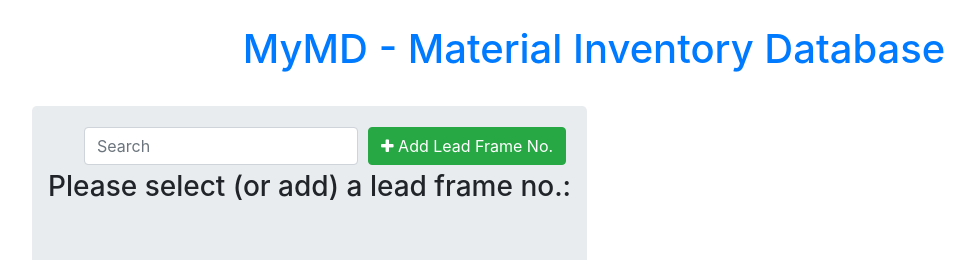
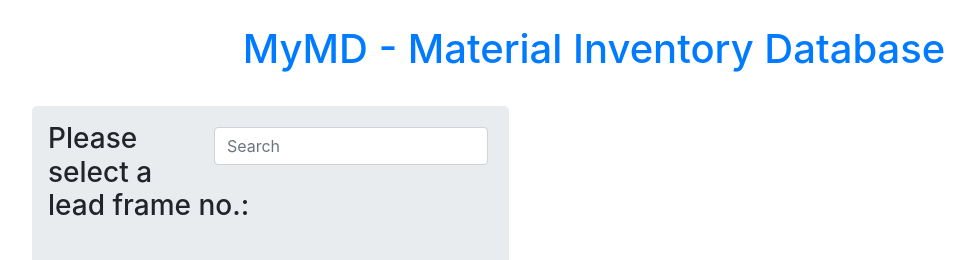
Before and after one commit to dsheah002/MyMDuser, a Flask app: page /lead_type in a window 1280 px wide. Shown: the top 260 px of the page, without its empty margins (38-1013 px from the left). Run offline with Flask 2, Linux system fonts and the light colour scheme; the visitor is signed in with stand-in values (Sample User, id 1); data that the repository does not hold is empty; some libraries are stand-ins or nearby versions.

Commit message:
Update lead_type.html

```diff
--- a/app/templates/lead_type.html
+++ b/app/templates/lead_type.html
@@ -10,14 +10,11 @@
         <div class="col-xs-7">
             <div class="jumbotron p-3">
 
-                    <button type="button" style="margin:5px;" class="btn btn-success float-right" data-toggle="modal"
-                        data-target="#mymodal"><i class="fa fa-plus"></i> Add Lead Frame No.</button>
-
                     <div class="form-group pull-right" style="margin:5px;">
                         <input type="text" class="form-control" id="mySearch" placeholder="Search">
                     </div>
 
-                    <h3>Please select (or add) a lead frame no.:</h3>
+                    <h3>Please select a lead frame no.:</h3>
 
                     </br>
                     </br>
@@ -70,85 +67,10 @@
                         <td></td>
                         <td>{{ lead.title }}</td>
                         <td></td>
-
-                        <td>
-                            <a href="/lead_type/update/{{lead.lead_type_id}}" class="btn" data-toggle="modal"
-                               data-target="#modaledit{{lead.lead_type_id}}"><i class="fa fa-pencil"></i></a>
-                        </td>
-                        <td></td>
-                        <td>
-                            <a href="/lead_type/delete/{{lead.lead_type_id}}" class="btn"
-                               onclick="return confirm('Are You Sure To Delete?')"><i class="fa fa-trash-o"></i></a>
-                        </td>
-                        <td></td>
                         <td>
                             <a href="/lead_type/{{ lead.lead_type_id }}" class="btn btn-success" >Select</a>
                         </td>
                     </tr>
-
-
-
-                  <!-- Modal Edit Material-->
-<div id="modaledit{{lead.lead_type_id}}" class="modal fade" role="dialog">
-   <div class="modal-dialog">
-      <div class="modal-content">
-
-         <div class="modal-header">
-            <h4 class="modal-title">Update Lead Frame No.</h4>
-         </div>
-
-         <div class="modal-body">
-            <form action="{{url_for('update_lead_type')}}" method="POST">
-
-                    <div class="form-group">
-                        <label>Lead Frame No.:</label>
-                        <input type="hidden"  name="lead_type_id" value="{{lead.lead_type_id}}">
-                        <input type="text" class="form-control" name="lead_no" value="{{lead.lead_no}}" required>
-                    </div>
-
-
-                    <div class="form-group">
-                        <label>Supplier:</label>
-                        <input type="text" class="form-control" name="supplier" value="{{lead.supplier}}" required>
-                    </div>
-
-                    <div class="form-group">
-                        <label>Package No.:</label>
-                        <input type="text" class="form-control" name="package_no" value="{{lead.package_no}}" required>
-                    </div>
-
-                    <div class="form-group">
-                        <label>Title:</label>
-                        <input type="text" class="form-control" name="title" value="{{lead.title}}" required>
-                    </div>
-
-                    <div class="form-group">
-                        <button class="btn btn-primary" type="submit">Update</button>
-                    </div>
-
-
-            </form>
-
-
-         </div>
-
-
-         <div class="modal-footer">
-
-
-            <button type="button" class="btn btn-secondary" data-dismiss="modal">Close</button>
-
-
-         </div>
-
-
-      </div>
-
-
-   </div>
-
-</div>
-
 
                     {% endfor %}
 
@@ -157,66 +79,6 @@
 
 
             </div>
-
-
-
-                  <!-- Modal Add Material-->
-<div id="mymodal" class="modal fade" role="dialog">
-   <div class="modal-dialog">
-      <div class="modal-content">
-         <div class="modal-header">
-            <h4 class="modal-title">Add Lead Frame No.</h4>
-         </div>
-
-         <div class="modal-body">
-            <form action="{{url_for('insert_lead_type')}}" method="POST">
-
-                    <div class="form-group">
-                        <label>Lead Frame No:</label>
-                        <input type="text" class="form-control" name="lead_no" required>
-                    </div>
-
-                    <div class="form-group">
-                        <label>Supplier:</label>
-                        <input type="text" class="form-control" name="supplier" required>
-                    </div>
-
-                    <div class="form-group">
-                        <label>Package No.:</label>
-                        <input type="text" class="form-control" name="package_no" required>
-                    </div>
-
-                    <div class="form-group">
-                        <label>Title</label>
-                        <input type="text" class="form-control" name="title" required>
-                    </div>
-
-                    <div class="form-group">
-                        <button class="btn btn-primary" type="submit">Add</button>
-                    </div>
-
-            </form>
-
-
-         </div>
-
-
-         <div class="modal-footer">
-            <button type="button" class="btn btn-secondary" data-dismiss="modal">Close</button>
-         </div>
-
-
-      </div>
-
-
-   </div>
-
-
-</div>
-
-
-
-
 
         </div>
 
```
